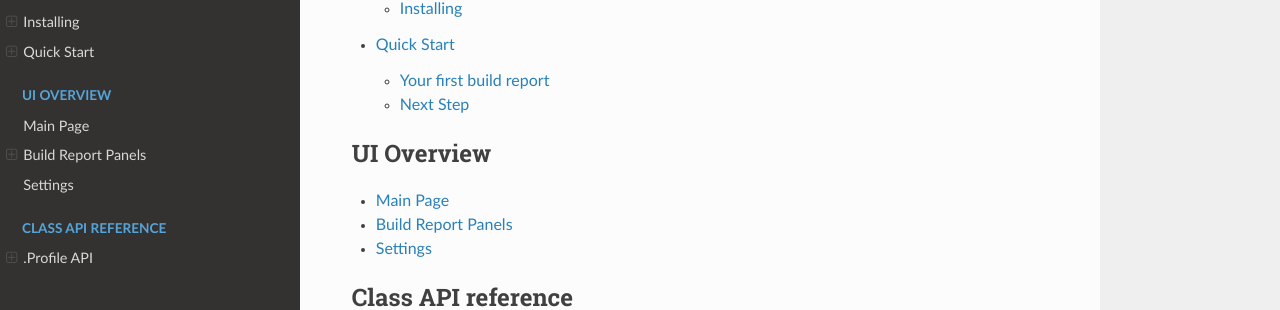
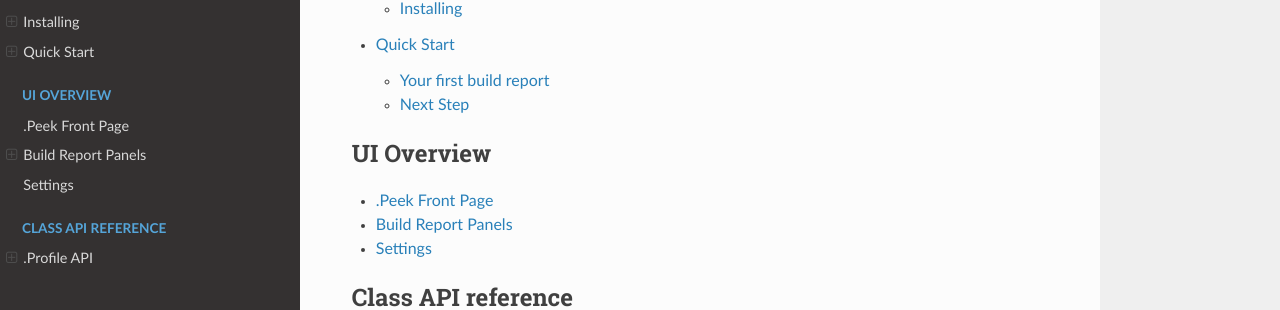
Before and after one commit to WellFiredDevelopment/dotPeekDocumentation, a Sphinx documentation site: the page built from sphinx/source/index.rst, in a window 1280 px wide and 900 px high, scrolled down 786 px. Shown: the part 246-556 px from the top of the window. Built offline with Sphinx 7.4.7 and the Read the Docs theme 2.0.0, drawn with Linux system fonts in a browser that asks for light colours.

Commit message:
DPeek-88 ui-overview/main-page.html Replace Main Page with .Peek front page.

```diff
--- a/sphinx/source/index.rst
+++ b/sphinx/source/index.rst
@@ -40,7 +40,7 @@ The main documentation for the site is organized into the following sections:
     :caption: UI Overview
     :name: sec-ui-overview
 
-    ui-overview/main-page
+    ui-overview/front-page
     ui-overview/build-report-panels
     ui-overview/settings-page
 
--- a/sphinx/source/ui-overview/main-page.rst
+++ b/sphinx/source/ui-overview/front-page.rst
@@ -1,11 +1,11 @@
-Main Page
-=========
+.Peek Front Page
+================
 
 This is the first page displayed when you access .Peek through Unity Editor **Window** > **DotPeek**.
 
 It is divided in three parts :
 
-1. The top navigation bar that gives you access to the settings.
+1. The top navigation bar that gives you access to the :ref:`doc_ui-overview_settings-page`.
 2. The left panel listing the different build reports based on the time it was generated.
 3. The central view that displays the build report you selected on the left, or the settings page.
 
```
